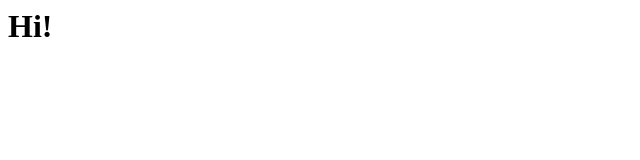
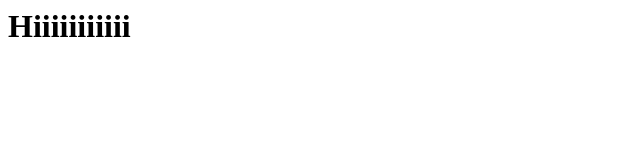
Before and after one commit to charlesGraham/example-nucamp, a plain HTML site: page index.html in a window 1280 px wide. Shown: the whole page, without its empty margins (0-640 px from the left). Drawn offline with Linux system fonts and the light colour scheme.

```diff
--- a/index.html
+++ b/index.html
@@ -7,7 +7,7 @@
 </head>
 
 <body>
-  <h1>Hi!</h1>
+  <h1>Hiiiiiiiiiii</h1>
 </body>
 
 </html>
```
